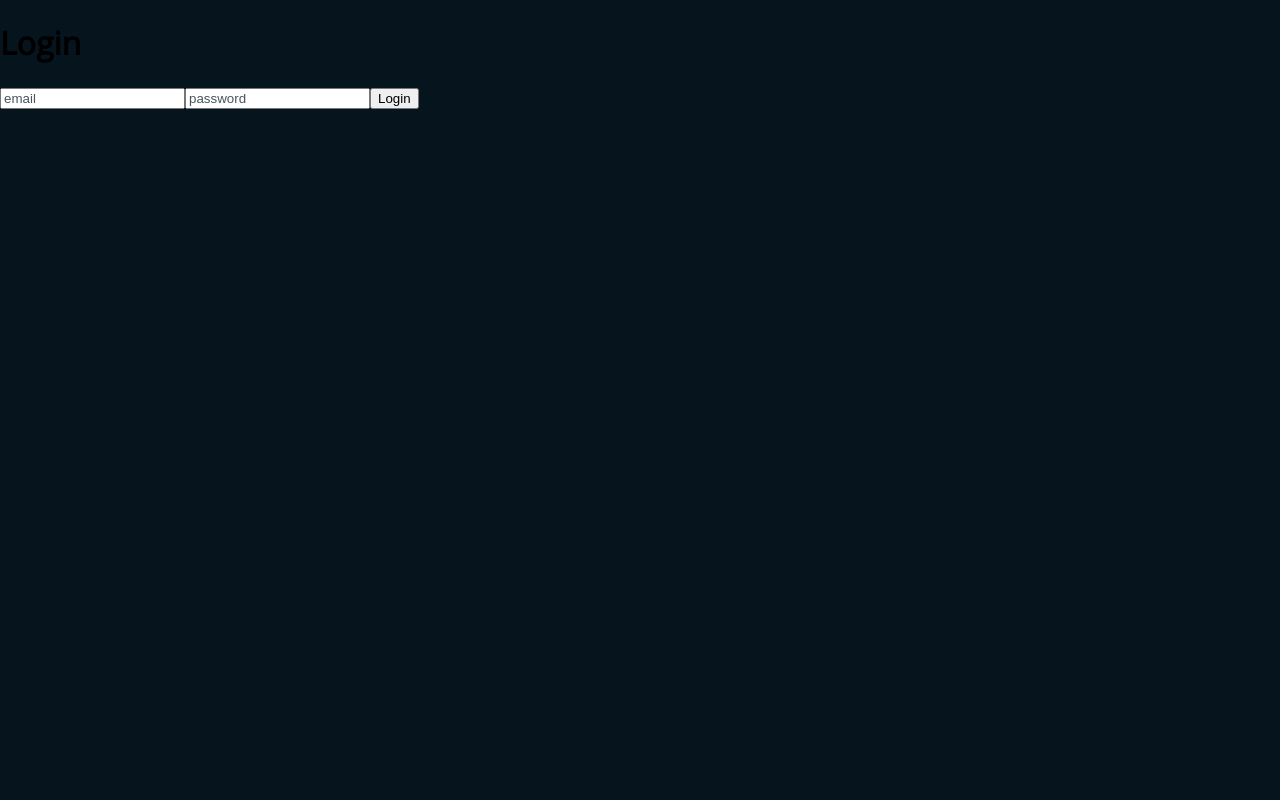
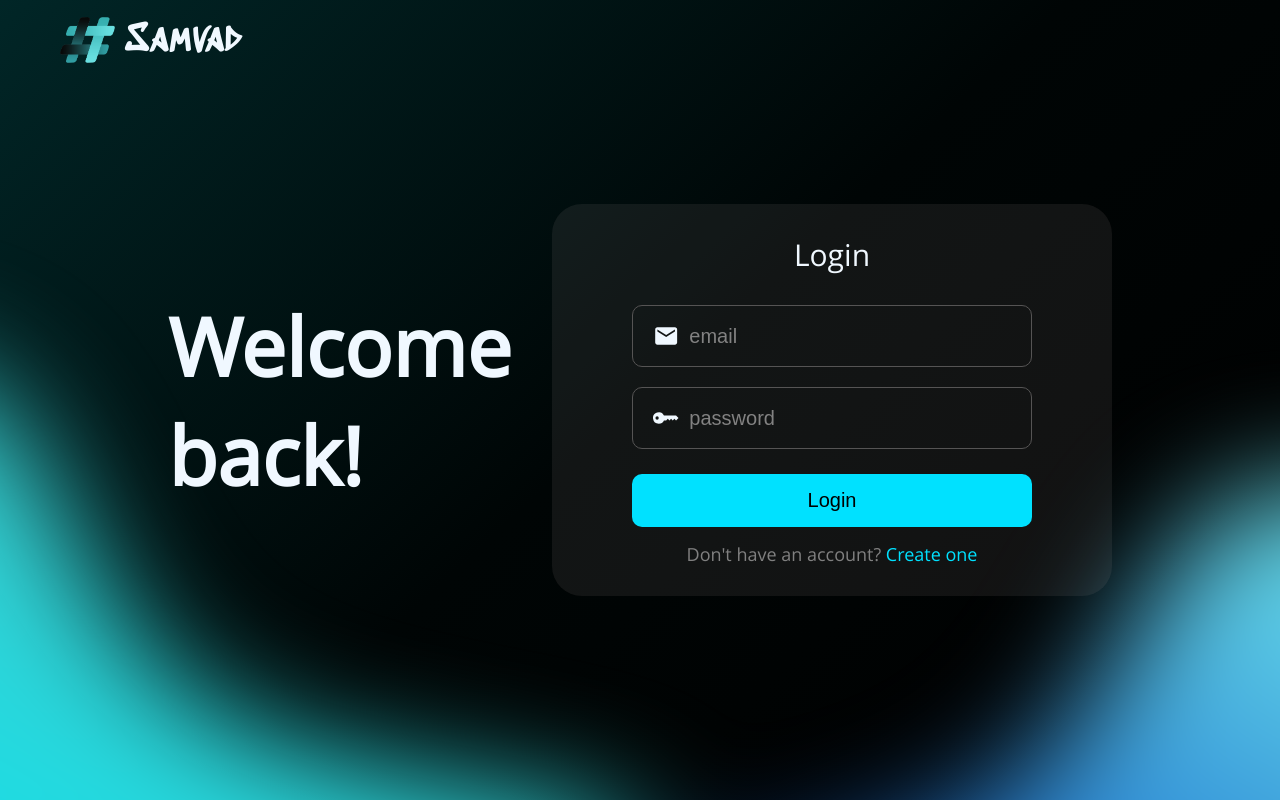
Before and after one commit to AyushKumar15082001/SAMVAD, a React (Create React App) app in the folder client/: page / in a window 1280 px wide. Built offline with nearby package versions, Linux system fonts and the light colour scheme.

Commit message:
Login page created

```diff
--- a/client/src/pages/Login.js
+++ b/client/src/pages/Login.js
@@ -1,6 +1,13 @@
 import React, { useState, useEffect } from "react";
 import axios from "axios";
-import {useNavigate} from 'react-router-dom';
+import { useNavigate } from 'react-router-dom';
+import Styles from "../css/Auth.module.css";
+import blob from '../images/home_blob.svg'
+import blob1 from '../images/home_blob_1.svg'
+import Logo from '../images/logo.png'
+import { MdEmail } from 'react-icons/md'
+import { BsFillKeyFill } from 'react-icons/bs'
+import { Link } from "react-router-dom";
 
 const Login = () => {
   const [email, setEmail] = useState("");
@@ -13,11 +20,11 @@ const Login = () => {
         'Authorization': `Bearer ${localStorage.getItem('token')}`
       }
     })
-          .then((res)=>{
+      .then((res) => {
         console.log("token is valid")
         navigate('/home');
       })
-          .catch(err=>{
+      .catch(err => {
         console.log("token is not valid")
         localStorage.removeItem('token');
         localStorage.removeItem('userData');
@@ -26,42 +33,68 @@ const Login = () => {
 
   const handleSubmit = async (e) => {
     e.preventDefault();
-        axios.post('http://localhost:8080/auth/login',{email,password}).then(res=>{
+    axios.post('http://localhost:8080/auth/login', { email, password }).then(res => {
       // props.newTweetHandler(res.data);
       // console.log(res.data);
       //setting the token in local storage
-            localStorage.setItem('token',res.data.token);
+      localStorage.setItem('token', res.data.token);
       //setting the user data in local storage
-            localStorage.setItem('userData',JSON.stringify(res.data.userData));
+      localStorage.setItem('userData', JSON.stringify(res.data.userData));
       navigate('/home');
 
-        }).catch(err=>{
+    }).catch(err => {
       console.log(err);
     });
     // setEmail("");
     // setPassword("");
-        console.log(email,password)
+    console.log(email, password)
   };
 
   return (
-        <div>
-        <form onSubmit={handleSubmit}>
+
+    <div className={Styles.container}>
+      <div className={Styles.subcontainer}>
+        <div className={Styles.imgcontainer}>
+          <img src={blob} alt="blob" className={Styles.blob} />
+          <img src={blob1} alt="blob" className={Styles.blob1} />
+          {/* {blob} */}
+        </div>
+      </div>
+      <nav>
+        <Link to="/">
+          <img src={Logo} alt="Logo" className={Styles.logo} />
+          <span>Samvad</span>
+        </Link>
+      </nav>
+      <div className={Styles.formContainer}>
+        <div className={Styles.branding}>
+
+          <h1>Welcome back!</h1>
+        </div>
+        <form onSubmit={handleSubmit} className={Styles.form}>
           <h1>Login</h1>
+          <div className={Styles.inputContainer}>
+            <MdEmail className={Styles.icon} />
             <input
               type="email"
               placeholder="email"
               value={email}
               onChange={(e) => setEmail(e.target.value)}
             />
-
+          </div>
+          <div className={Styles.inputContainer}>
+            <BsFillKeyFill className={Styles.icon} />
             <input
               type="password"
               placeholder="password"
               value={password}
               onChange={(e) => setPassword(e.target.value)}
             />
+          </div>
           <button type="submit">Login</button>
+          <p>Don't have an account? <Link to="/signup">Create one</Link></p>
         </form>
+      </div>
     </div>
   );
 }
```
Also changed, not shown: client/src/pages/Signup.js (renamed from client/src/pages/Signup/index.js, +4 -4 lines), client/src/css/Auth.module.css (renamed from client/src/pages/Signup/Signup.module.css). Lines whose indentation alone changed are shown as unchanged.
